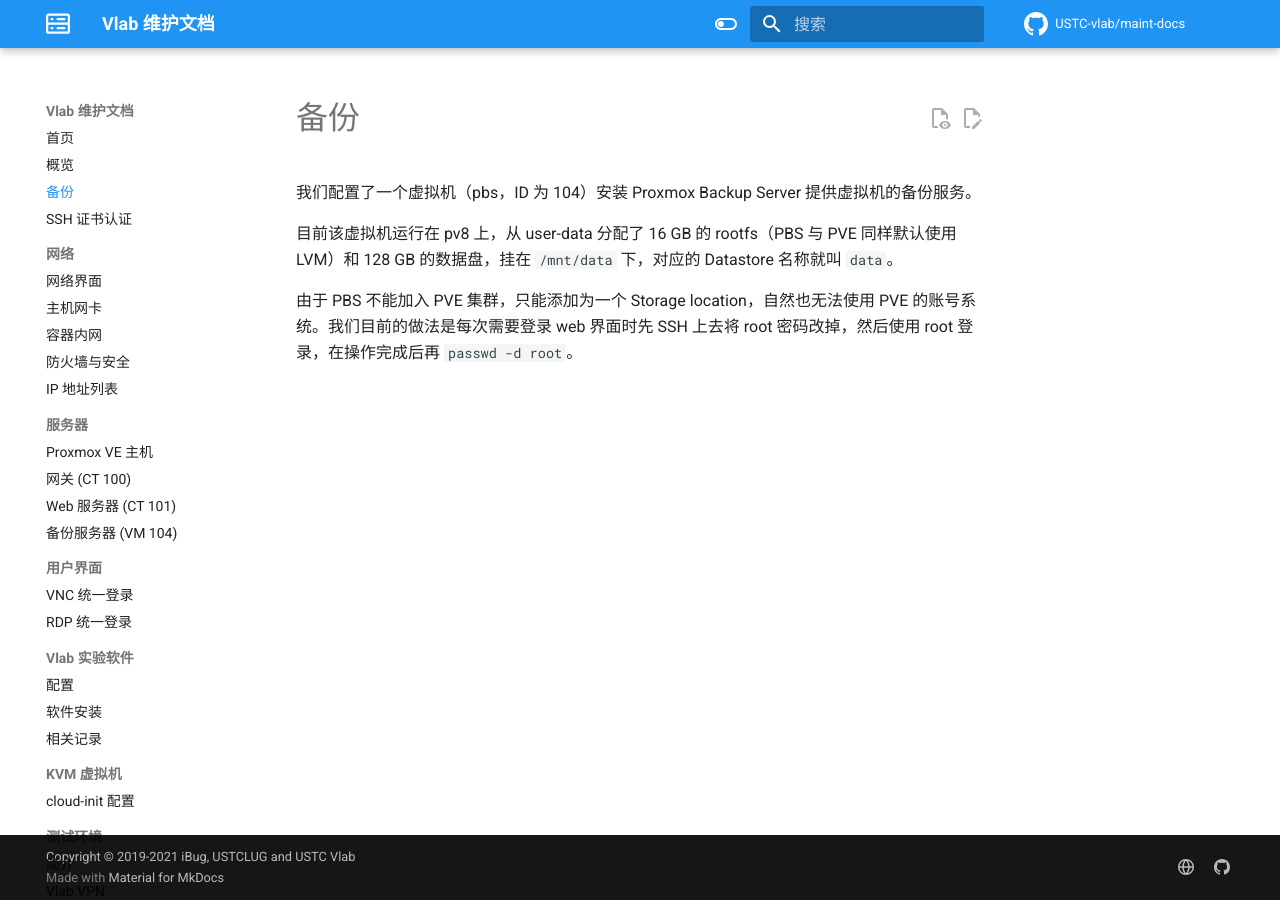
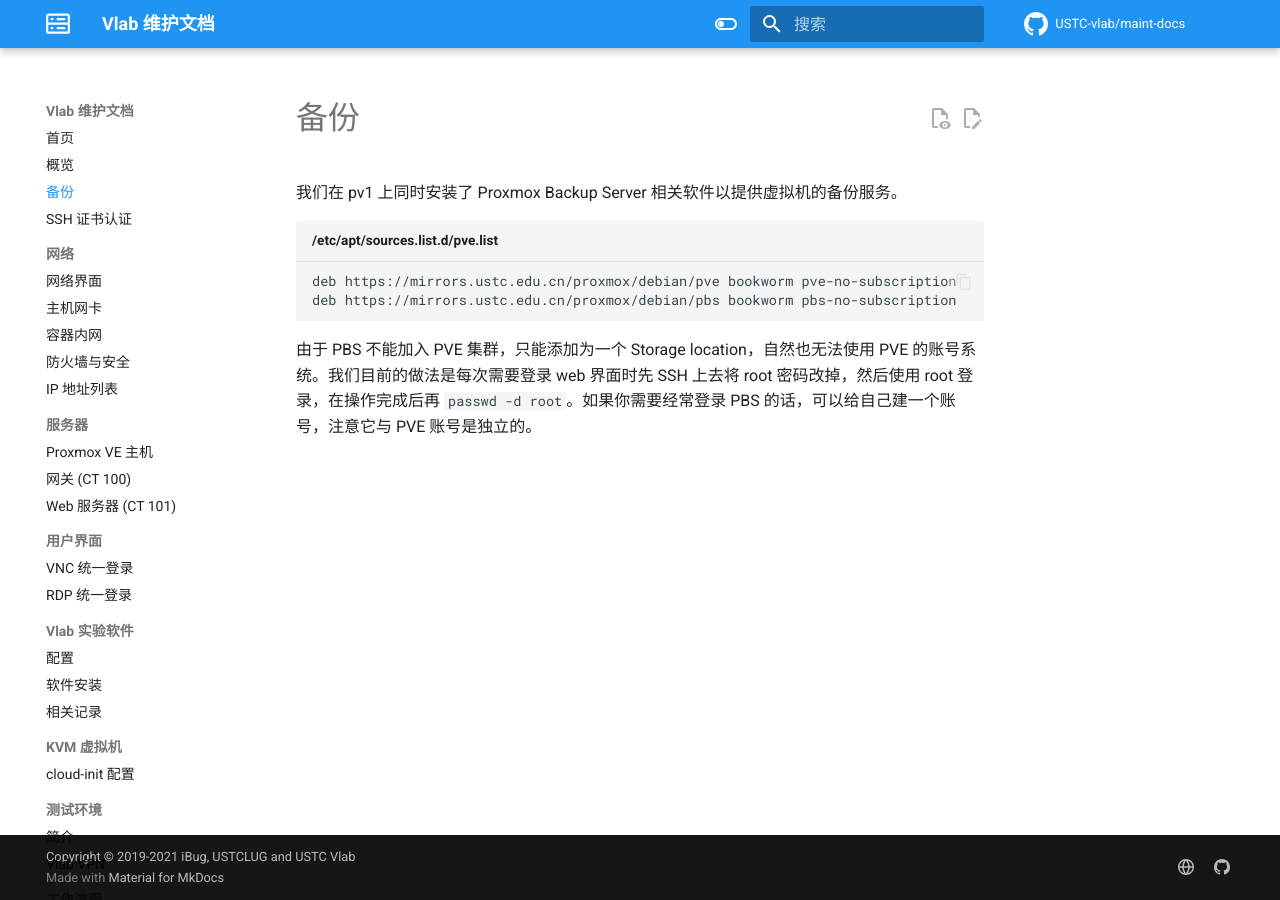
Before and after one commit to USTC-vlab/maint-docs, an MkDocs documentation site: the page built from docs/backup/index.md, in a window 1280 px wide. Built offline with MkDocs 1.6.1 and Material for MkDocs 9.7.7, drawn with Linux system fonts in a browser that asks for light colours; comment, search, counter and statistics services are not loaded.

Commit message:
Update PBS information

````diff
--- a/docs/backup/index.md
+++ b/docs/backup/index.md
@@ -1,7 +1,10 @@
 # 备份
 
-我们配置了一个虚拟机（pbs，ID 为 104）安装 Proxmox Backup Server 提供虚拟机的备份服务。
+我们在 pv1 上同时安装了 Proxmox Backup Server 相关软件以提供虚拟机的备份服务。
 
-目前该虚拟机运行在 pv8 上，从 user-data 分配了 16 GB 的 rootfs（PBS 与 PVE 同样默认使用 LVM）和 128 GB 的数据盘，挂在 `/mnt/data` 下，对应的 Datastore 名称就叫 `data`。
+```text title="/etc/apt/sources.list.d/pve.list"
+deb https://mirrors.ustc.edu.cn/proxmox/debian/pve bookworm pve-no-subscription
+deb https://mirrors.ustc.edu.cn/proxmox/debian/pbs bookworm pbs-no-subscription
+```
 
-由于 PBS 不能加入 PVE 集群，只能添加为一个 Storage location，自然也无法使用 PVE 的账号系统。我们目前的做法是每次需要登录 web 界面时先 SSH 上去将 root 密码改掉，然后使用 root 登录，在操作完成后再 `passwd -d root`。
+由于 PBS 不能加入 PVE 集群，只能添加为一个 Storage location，自然也无法使用 PVE 的账号系统。我们目前的做法是每次需要登录 web 界面时先 SSH 上去将 root 密码改掉，然后使用 root 登录，在操作完成后再 `passwd -d root`。如果你需要经常登录 PBS 的话，可以给自己建一个账号，注意它与 PVE 账号是独立的。
--- a/mkdocs.yml
+++ b/mkdocs.yml
@@ -96,7 +96,6 @@
     - Proxmox VE 主机: servers/pve.md
     - 网关 (CT 100): servers/ct100.md
     - Web 服务器 (CT 101): servers/ct101.md
-    - 备份服务器 (VM 104): servers/vm104.md
   - 用户界面:
     - VNC 统一登录: ui/vncmux.md
     - RDP 统一登录: ui/rdpproxy.md
````
Also changed, not shown: docs/servers/vm104.md (deleted, +0 -3 lines).
